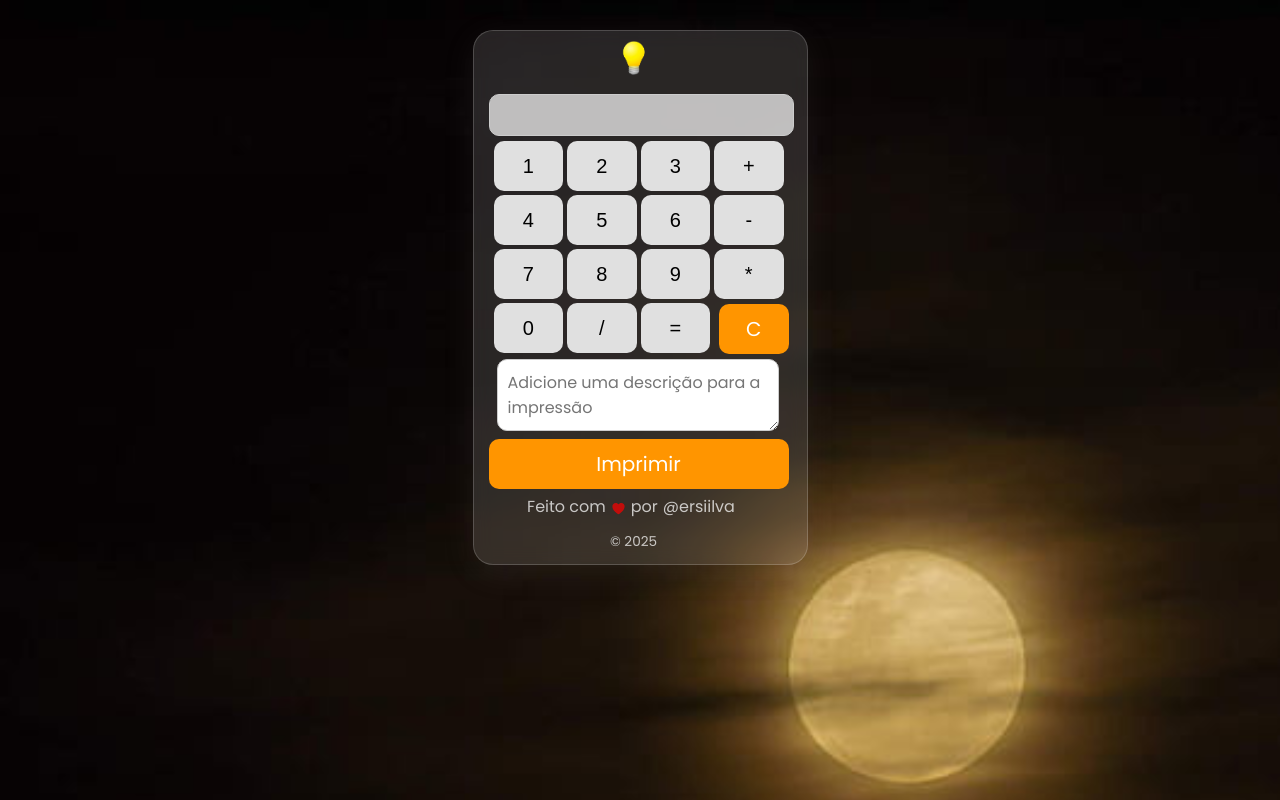
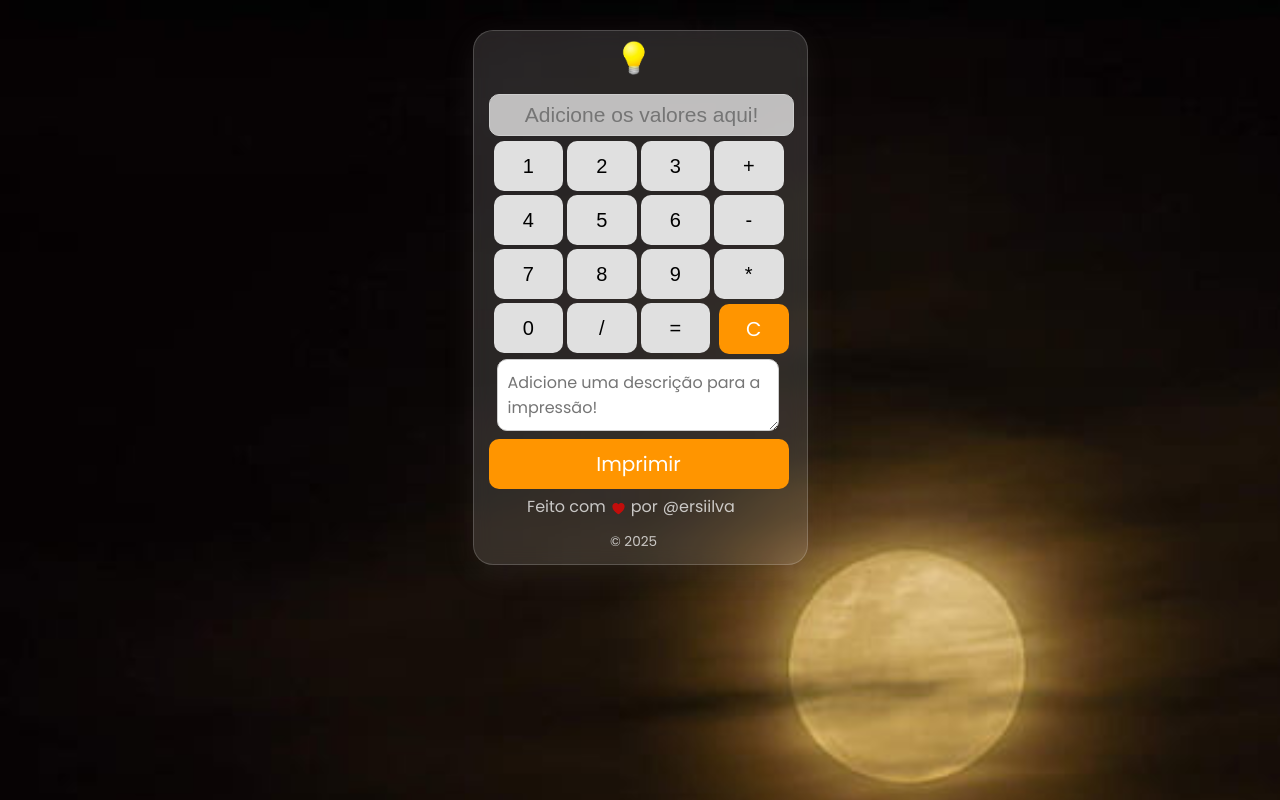
Before and after one commit to ersiilva/calculadora, a plain HTML site: page index.html in a window 1280 px wide. Drawn offline with nearby package versions, Linux system fonts and the light colour scheme.

Commit message:
Update index.html

```diff
--- a/index.html
+++ b/index.html
@@ -11,7 +11,7 @@
     <div class="calculator-container">
         <div class="calculator">
             <button id="toggleTheme"></button>
-            <input type="text" id="display" disabled>
+            <input type="text" id="display" disabled placeholder="Adicione os valores aqui!     " autofocus>
             <div class="buttons">
                 <button onclick="appendNumber('1')">1</button>
                 <button onclick="appendNumber('2')">2</button>
@@ -30,7 +30,7 @@
                 <button onclick="calculate()">=</button>
                 <button onclick="clearDisplay()">C</button>
             </div>
-            <textarea id="description" placeholder="Adicione uma descrição para a impressão"></textarea>
+            <textarea id="description" placeholder="Adicione uma descrição para a impressão!" ></textarea>
             <button onclick="printResult()">Imprimir</button>
 
             <h3 id="projeto">Feito com
```
